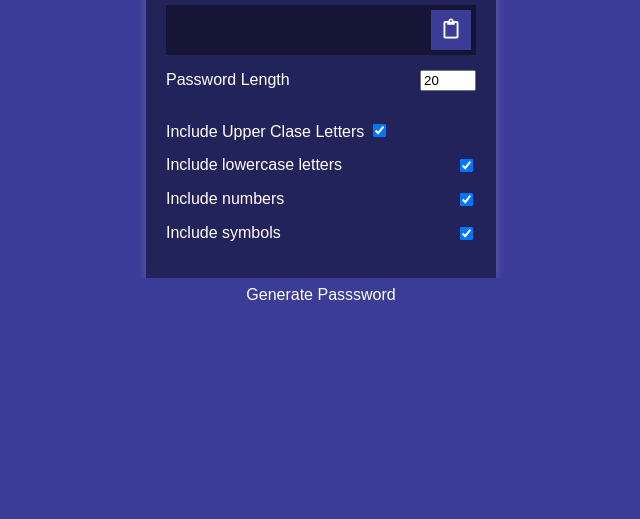
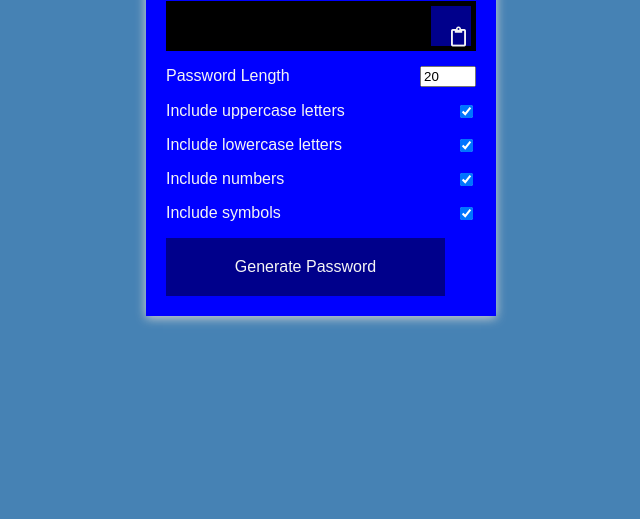
Before and after one commit to DanDo385/password_generator, a plain HTML site: page index.html in a window 1280 px wide. Shown: the part 281-800 px from the top of the page, without its empty margins (319-959 px from the left). Drawn offline with Linux system fonts and the light colour scheme; a web font is replaced by a local one.

Commit message:
css done, html adj

```diff
--- a/index.html
+++ b/index.html
@@ -11,8 +11,8 @@
     <div class="container">
       <h2>Password Generator</h2>
       <div class="result-container">
-        <span class="result"></span>
-        <button class="btn" id="clipboad">
+        <span id="result"></span>
+        <button class="btn" id="clipboard">
           <i class="far fa-clipboard"></i>
         </button>
       </div>
@@ -21,8 +21,8 @@
           <label>Password Length</label>
           <input type="number" id="length" min="4" max="20" value="20">
         </div>
-          <div class="setting"></div>
-            <label>Include Upper Clase Letters</label>
+        <div class="setting">
+          <label>Include uppercase letters</label>
           <input type="checkbox" id="uppercase" checked>
         </div>
         <div class="setting">
@@ -38,8 +38,9 @@
           <input type="checkbox" id="symbols" checked>
         </div>
       </div>
+
       <button class="btn btn-large" id="generate">
-          Generate Passsword
+        Generate Password
       </button>
     </div>
     <script src="script.js"></script>
--- a/style.css
+++ b/style.css
@@ -5,8 +5,8 @@
 }
 
 body {
-  background-color: #3b3b98;
-  color: #fff;
+  background-color: steelblue;
+  color: whitesmoke;
   font-family: 'Muli', sans-serif;
   display: flex;
   flex-direction: column;
@@ -21,23 +21,24 @@ body {
 h2 {
   margin: 10px 0 20px;
   text-align: center;
+  font-size: largest;
 }
 
 .container {
-  background-color: #23235b;
-  box-shadow: 0px 2px 10px rgba(255, 255, 255, 0.2);
+  background-color: blue;
+  box-shadow: 0px 2px 10px lightgray;
   padding: 20px;
   width: 350px;
   max-width: 100%;
 }
 
 .result-container {
-  background-color: rgba(0, 0, 0, 0.4);
+  background-color: black;
   display: flex;
   justify-content: flex-start;
   align-items: center;
   position: relative;
-  font-size: 18px;
+  font-size: 25px;
   letter-spacing: 1px;
   padding: 12px 10px;
   height: 50px;
@@ -66,16 +67,17 @@ h2 {
 
 .btn {
   border: none;
-  background-color: #3b3b98;
-  color: #fff;
+  background-color: darkblue;
+  color: whitesmoke;
   font-size: 16px;
-  padding: 8px 12px;
+  padding: 20px 20px;
   cursor: pointer;
 }
 
 .btn-large {
   display: block;
-  width: 100%;
+  width: 90%;
+  justify-content: center;
 }
 
 .setting {
```
Lines whose indentation alone changed are shown as unchanged.
